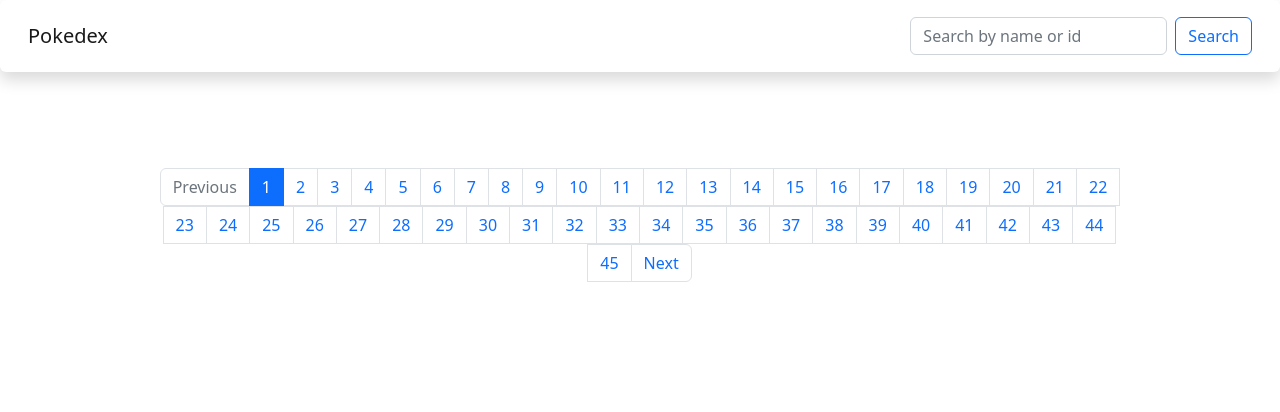
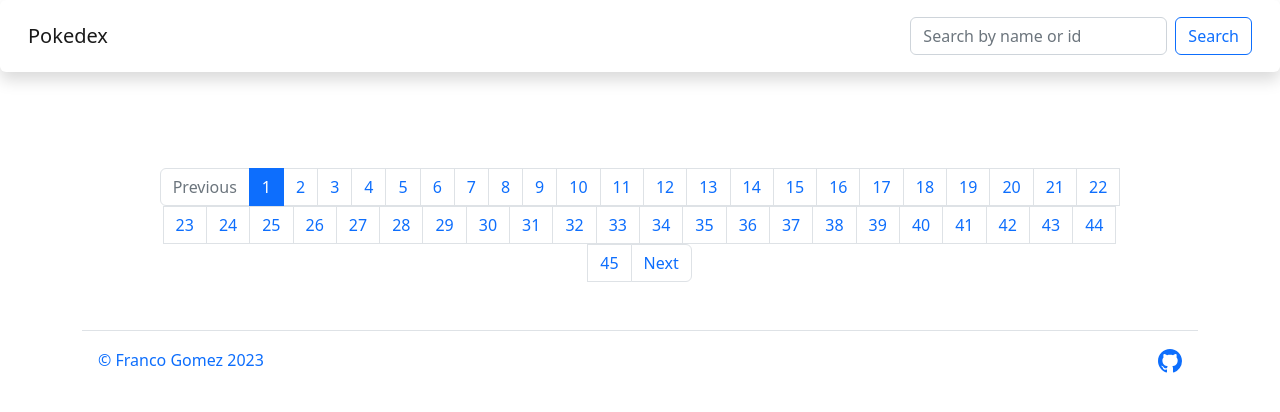
Before and after one commit to FrancoGomez/neo-pokedex-ap, a website with bundled scripts: page index.html in a window 1280 px wide. Built offline with nearby package versions, Linux system fonts and the light colour scheme; no server answers.

Commit message:
Add footer with link to github

```diff
--- a/index.html
+++ b/index.html
@@ -1,7 +1,6 @@
 <!DOCTYPE html>
 <html lang="en">
     <head>
-
         <meta charset="utf-8" />
         <meta name="viewport" content="width=device-width, initial-scale=1" />
         <title>Pokedex</title>
@@ -121,6 +120,43 @@
             </nav>
         </div>
 
+        <div class="container mt-5 mb-5">
+            <footer
+                class="d-flex flex-wrap justify-content-between align-items-center py-3 my-4 border-top p-3"
+            >
+                <div class="col-md-4 d-flex align-items-center">
+                    <span class="mb-3 mb-md-0 text-primary fw-medium"
+                        >© Franco Gomez 2023</span
+                    >
+                </div>
+
+                <ul
+                    class="nav col-md-4 justify-content-end list-unstyled d-flex"
+                >
+                    <li class="ms-3">
+                        <a
+                            class="link-primary"
+                            href="https://github.com/FrancoGomez"
+                            target="_blank"
+                        >
+                            <svg
+                                xmlns="http://www.w3.org/2000/svg"
+                                width="24"
+                                height="24"
+                                fill="currentColor"
+                                class="bi bi-github"
+                                viewBox="0 0 16 16"
+                            >
+                                <path
+                                    d="M8 0C3.58 0 0 3.58 0 8c0 3.54 2.29 6.53 5.47 7.59.4.07.55-.17.55-.38 0-.19-.01-.82-.01-1.49-2.01.37-2.53-.49-2.69-.94-.09-.23-.48-.94-.82-1.13-.28-.15-.68-.52-.01-.53.63-.01 1.08.58 1.23.82.72 1.21 1.87.87 2.33.66.07-.52.28-.87.51-1.07-1.78-.2-3.64-.89-3.64-3.95 0-.87.31-1.59.82-2.15-.08-.2-.36-1.02.08-2.12 0 0 .67-.21 2.2.82.64-.18 1.32-.27 2-.27.68 0 1.36.09 2 .27 1.53-1.04 2.2-.82 2.2-.82.44 1.1.16 1.92.08 2.12.51.56.82 1.27.82 2.15 0 3.07-1.87 3.75-3.65 3.95.29.25.54.73.54 1.48 0 1.07-.01 1.93-.01 2.2 0 .21.15.46.55.38A8.012 8.012 0 0 0 16 8c0-4.42-3.58-8-8-8z"
+                                />
+                            </svg>
+                        </a>
+                    </li>
+                </ul>
+            </footer>
+        </div>
+
         <script
             src="https://cdn.jsdelivr.net/npm/bootstrap@5.2.0/dist/js/bootstrap.bundle.min.js"
             integrity="sha384-A3rJD856KowSb7dwlZdYEkO39Gagi7vIsF0jrRAoQmDKKtQBHUuLZ9AsSv4jD4Xa"
```
